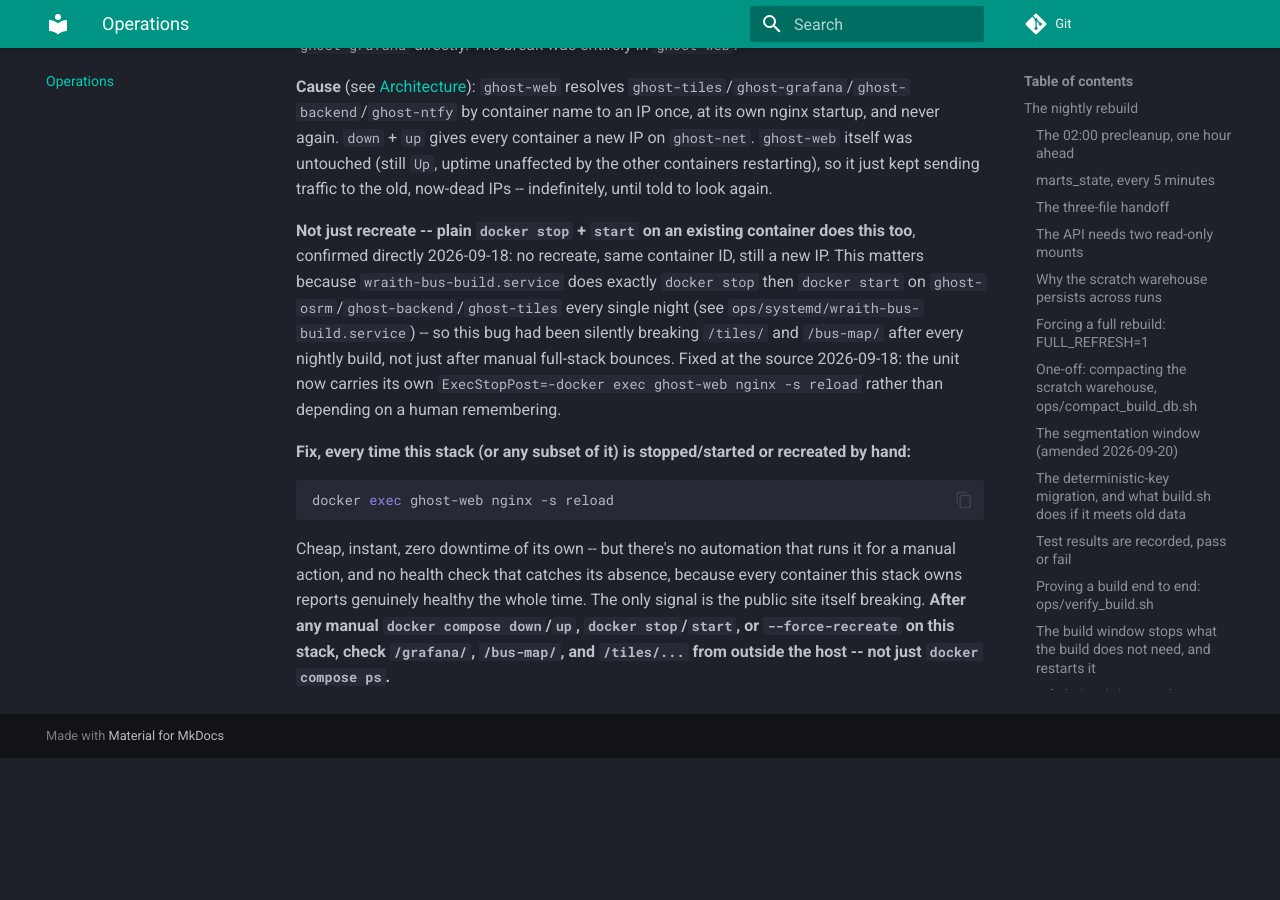
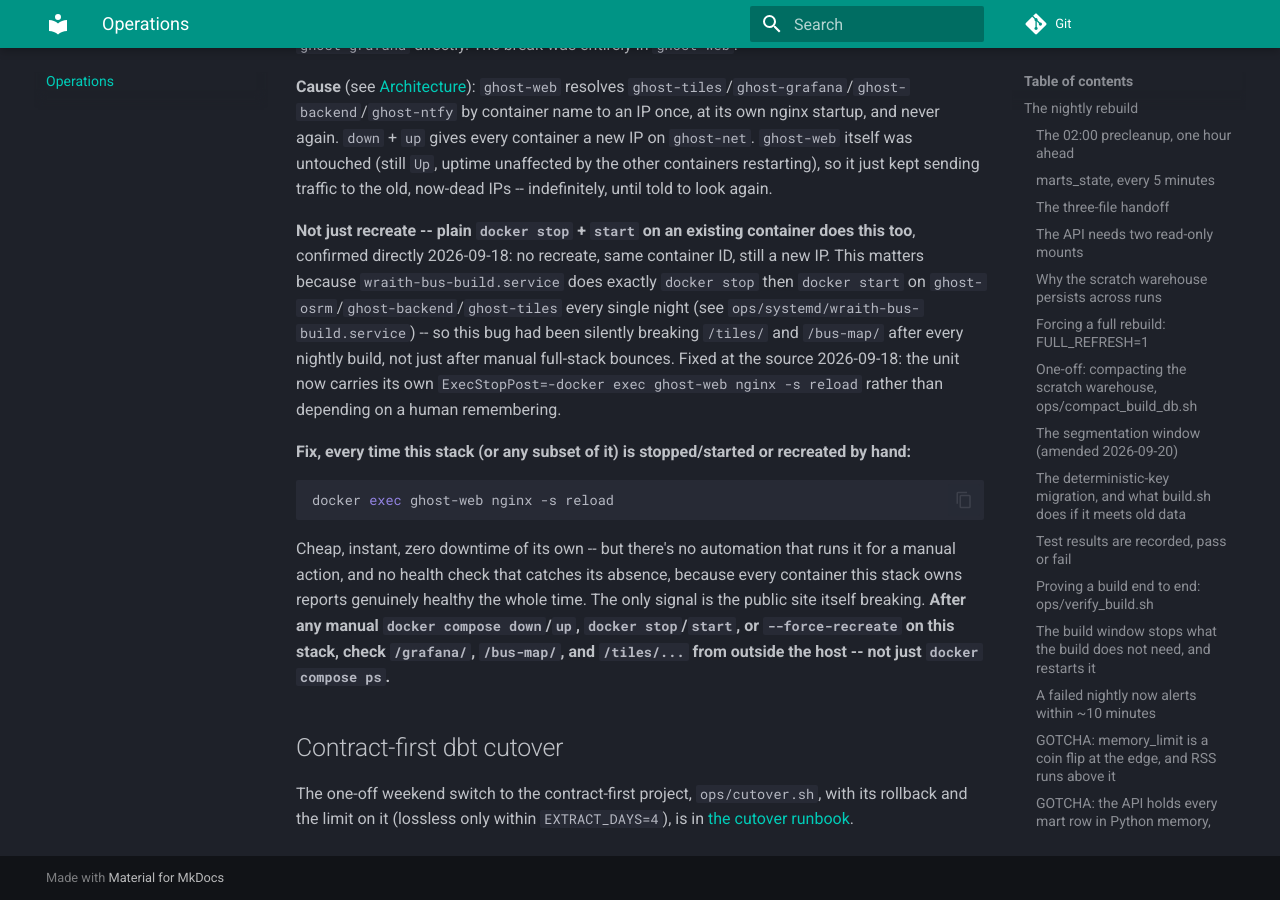
Before and after one commit to wraith-proxy/wraith-bus-ingestor, an MkDocs documentation site: the page built from docs/operations.md, in a window 1280 px wide and 900 px high, scrolled down 19629 px. Built offline with MkDocs 1.6.1 and Material for MkDocs 9.7.7, drawn with Linux system fonts in a browser that asks for light colours; before the commit the page ends 20387 px from its top, so only the background shows below that; part of the change alters nothing that is shown.

Commit message:
:memo: feature/TJP-14114: cutover runbook with rollback and its extract-window limit (#56)

````diff
--- a/docs/operations.md
+++ b/docs/operations.md
@@ -935,3 +935,9 @@ breaking. **After any manual `docker compose down`/`up`, `docker
 stop`/`start`, or `--force-recreate` on this stack, check `/grafana/`,
 `/bus-map/`, and `/tiles/...` from outside the host -- not just `docker
 compose ps`.**
+
+## Contract-first dbt cutover
+
+The one-off weekend switch to the contract-first project, `ops/cutover.sh`, with its
+rollback and the limit on it (lossless only within `EXTRACT_DAYS=4`), is in
+[the cutover runbook](runbook-cutover.md).
--- /dev/null
+++ b/docs/runbook-cutover.md
@@ -0,0 +1,70 @@
+# Runbook: contract-first dbt cutover
+
+One weekend run of `ops/cutover.sh` (spec #43, card #56). It switches the nightly
+build from the hand-written dbt project to the contract-first one without
+losing history. The 8-day history (`int_eta_daily_stats`, `int_journey_delays`,
+segmentation) exists only inside the persistent
+`dbt/wraith_bus_ingestor_build.duckdb`; `dbt/data/` holds `EXTRACT_DAYS=4`.
+So the candidate is a **copy** of that file, never a rebuild from scratch.
+
+## Before you start
+
+- modelgen released; this branch merged and checked out as `main`.
+- Choose a Saturday, outside 01:30 to 05:00 UTC. The script refuses while
+  `wraith-bus-build.service` is active.
+- Stop osrm, backend and tiles (as for a full build). Keep the ingestor and
+  QuestDB running. The preflight needs at least 13000 MB of available memory
+  (the build unit's `MemoryMax`) and two warehouse copies plus 1 GB free beside
+  the file (the warehouse was 6.0 GB on 2026-11-15) and one copy plus 1 GB free
+  for the backup.
+- Run as your own user, never root, and never with sudo.
+
+## Run
+
+```bash
+ops/cutover.sh --dry-run      # preflight for real, echoes the other stages
+ops/cutover.sh                # the cutover
+```
+
+Stages (each echoed, all logged to `ops/logs/cutover-<UTC stamp>/cutover.log`,
+build output in `build-baseline.log` and `build-candidate.log`):
+
+| Stage | What | Failure leaves |
+| --- | --- | --- |
+| 0 preflight | not root, no build running, memory, disk | nothing written |
+| 1 backup | whole file to `/mnt/archive/build_db_backup/` | nothing changed |
+| 2 copies | BASELINE (old code, `origin/main`) and CANDIDATE (this code), each a copy of the file, sharing `data/` | live file untouched |
+| 3 build | `dbt run` in each copy | live file untouched |
+| 4 compare | `ops/cutover_compare.py` on `eta_models`, `localities`, `line_punctuality`: row counts and every non-DOUBLE column exactly; DOUBLE columns within `1e-6 + 1e-9*|x|` (3-thread sums are not bit-reproducible) | live file untouched |
+| 5 validate | offline `datacontract lint`, then `contracts/validate.py` on the candidate | live file untouched |
+| 6 swap | hard-link the old file to `<file>.pre-cutover-<stamp>`, then one atomic `mv` | old file in place |
+
+Stage 5's validate step reads live QuestDB. The script prints the command and
+waits for you to type `go`; with `--no-prompt` it stops with exit 3. It never
+runs it on its own. History tables ride in the copy and are never rebuilt.
+
+A failed compare means the new code does not reproduce the old results. Read
+the `MISMATCH` lines, fix on the branch, and rerun; nothing live has changed.
+
+## After the swap
+
+Three nightly builds on the ready event must pass with zero pages. Then delete
+`dbt/cutover-work/` and the `.pre-cutover-*` file, and record the SQL ratchet
+baseline (`ops/sql_ratchet.py`).
+
+## Rollback
+
+1. Stop the build unit and any scheduler trigger.
+2. Check out the pre-cutover code (the commit before the merge).
+3. Put the old file back: `mv -f <file>.pre-cutover-<stamp> dbt/wraith_bus_ingestor_build.duckdb`
+   (same filesystem, atomic). If it is gone, restore the stamped file from
+   `/mnt/archive/build_db_backup/` instead.
+4. `rm -f dbt/wraith_bus_ingestor_build.duckdb.wal`, then run one normal build.
+
+**Limit: rollback is lossless only within the extract window (`EXTRACT_DAYS=4`).**
+The restored file holds history only up to the cutover. Days that ran on the new
+code are not in it, and the old code can rebuild only what `dbt/data/` still
+holds, the last 4 days. Beyond 4 days after the swap, the days in between are
+lost from the segmentation and history tables unless re-extracted from the
+Parquet archive (ADR-0007). So decide within 4 days, and rehearse the rollback
+before relying on it.
--- a/mkdocs.yml
+++ b/mkdocs.yml
@@ -23,6 +23,7 @@ nav:
   - Contracts: contracts.md
   - Glossary: GLOSSARY.md
   - Operations: operations.md
+  - Cutover runbook: runbook-cutover.md
   - Roadmap: ROADMAP.md
   - Architecture Decisions:
       - "0001 - line_stops memory & batching": adr/0001-line-stops-memory-and-batching.md
````
